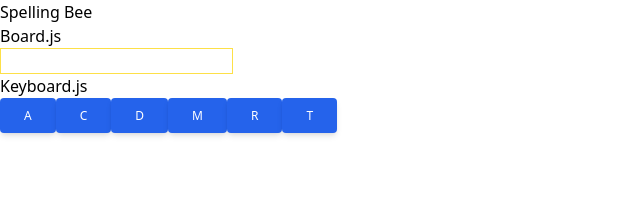
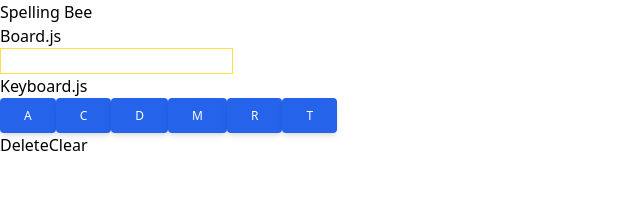
Before and after one commit to wanwari/spelling-bee, a React (Create React App) app: page / in a window 1280 px wide. Shown: the top 223 px of the page, without its empty margins (0-640 px from the left). Built offline with nearby package versions, Linux system fonts and the light colour scheme.

Commit message:
feat: add ability to delete letter and clear text input

```diff
--- a/src/components/Board/GameBoard.js
+++ b/src/components/Board/GameBoard.js
@@ -4,12 +4,21 @@ import Keyboard from "./Keyboard";
 const GameBoard = () => {
 
     const [guessBarText, setGuessBarText] = useState("");
+
     const onGuessBarChange = (text) => {
         setGuessBarText(text);
     }
 
     const keyboardPressed = key => {
-        console.log("[GameBoard] Key pressed: " + key)
+        setGuessBarText(guessBarText + key)
+    }
+
+    const clearKeyboard = () => {
+        setGuessBarText("");
+    }
+
+    const deleteLetter = () => {
+        setGuessBarText(guessBarText.substring(0, guessBarText.length-1))
     }
 
     return(
@@ -29,6 +38,17 @@ const GameBoard = () => {
                 keyboardPressed={(keyPressed) => keyboardPressed(keyPressed)}
             />
 
+            <input
+                type="button"
+                value="Delete"
+                onClick={() => deleteLetter()}
+            />
+
+            <input
+                type="button"
+                value="Clear"
+                onClick={() => clearKeyboard()}
+            />
         </div>
     );
 }
--- a/src/components/Board/Keyboard.js
+++ b/src/components/Board/Keyboard.js
@@ -1,9 +1,5 @@
 const Keyboard = ({ letters, keyboardPressed }) => {
 
-    const clickButton = letter => {
-        console.log(letter);
-        keyboardPressed(letter);
-    }
     return(
         <div>
             <h1>Keyboard.js</h1>
@@ -11,7 +7,7 @@ const Keyboard = ({ letters, keyboardPressed }) => {
             {letters.map(letter => (
                    <input
                         key={letter}
-                        onClick={() => clickButton(letter)}
+                        onClick={() => keyboardPressed(letter)}
                         type="button"
                         value={letter}
                         className="px-6 py-2.5 bg-blue-600 text-white font-medium text-xs leading-tight uppercase rounded shadow-md hover:bg-blue-700 hover:shadow-lg focus:bg-blue-700 focus:shadow-lg focus:outline-none focus:ring-0 active:bg-blue-800 active:shadow-lg transition duration-150 ease-in-out"
```
